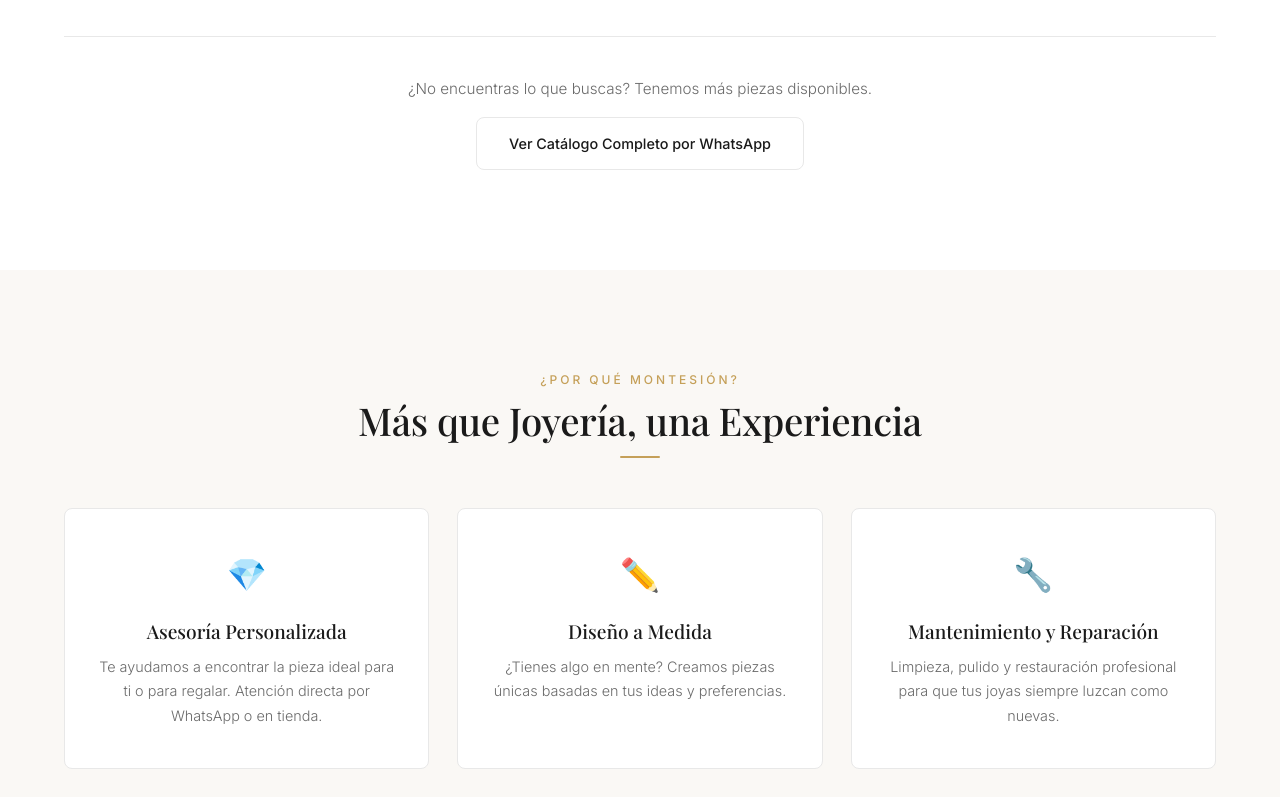
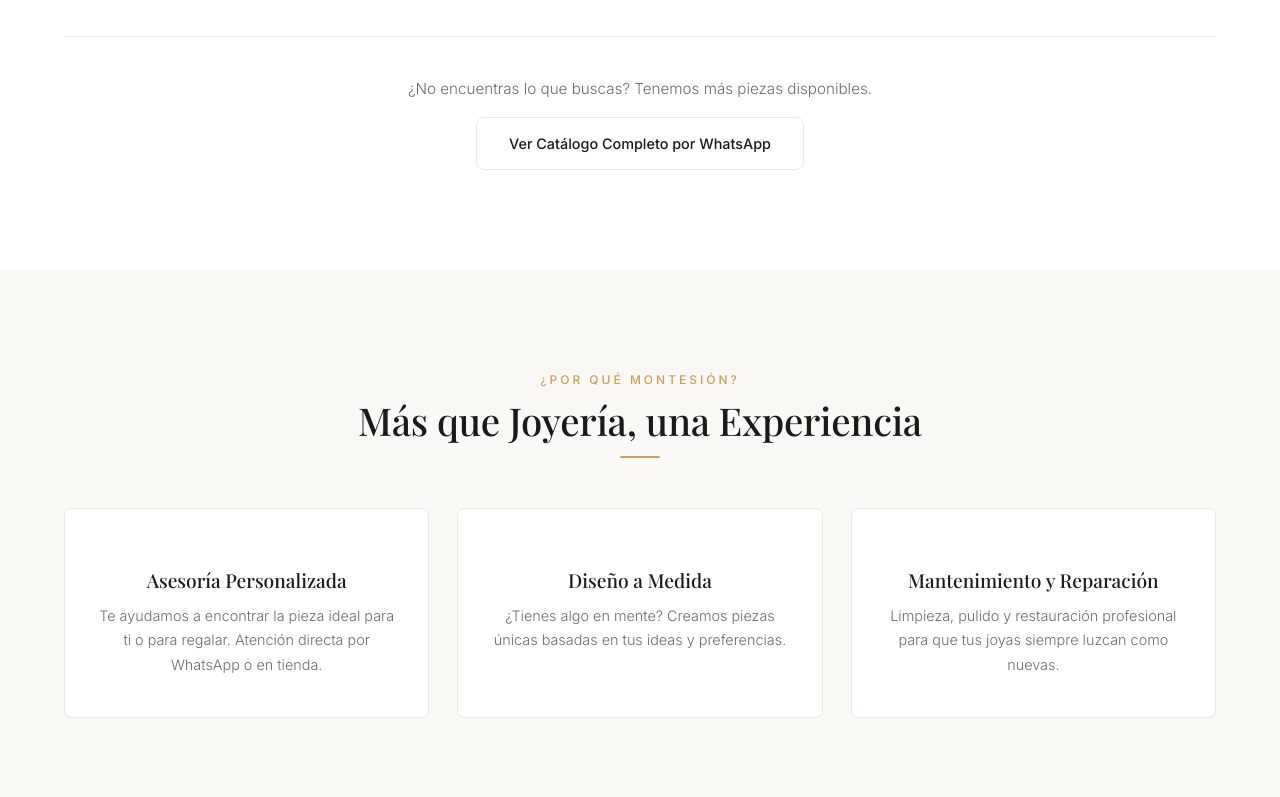
Before and after one commit to Reeyesz/joyeria_montesionsv, a plain HTML site: page index.html in a window 1280 px wide. Shown: the part 1917-2714 px from the top of the page. Drawn offline with nearby package versions, Linux system fonts and the light colour scheme.

Commit message:
index.html

```diff
--- a/index.html
+++ b/index.html
@@ -188,18 +188,18 @@
 
             <div class="services-grid">
                 <div class="service-card animate-on-scroll">
-                    <div class="service-icon">💎</div>
+                    <div class="service-icon"></div>
                     <h3>Asesoría Personalizada</h3>
                     <p>Te ayudamos a encontrar la pieza ideal para ti o para regalar. Atención directa por WhatsApp o
                         en tienda.</p>
                 </div>
                 <div class="service-card animate-on-scroll delay-1">
-                    <div class="service-icon">✏️</div>
+                    <div class="service-icon"></div>
                     <h3>Diseño a Medida</h3>
                     <p>¿Tienes algo en mente? Creamos piezas únicas basadas en tus ideas y preferencias.</p>
                 </div>
                 <div class="service-card animate-on-scroll delay-2">
-                    <div class="service-icon">🔧</div>
+                    <div class="service-icon"></div>
                     <h3>Mantenimiento y Reparación</h3>
                     <p>Limpieza, pulido y restauración profesional para que tus joyas siempre luzcan como nuevas.</p>
                 </div>
```
